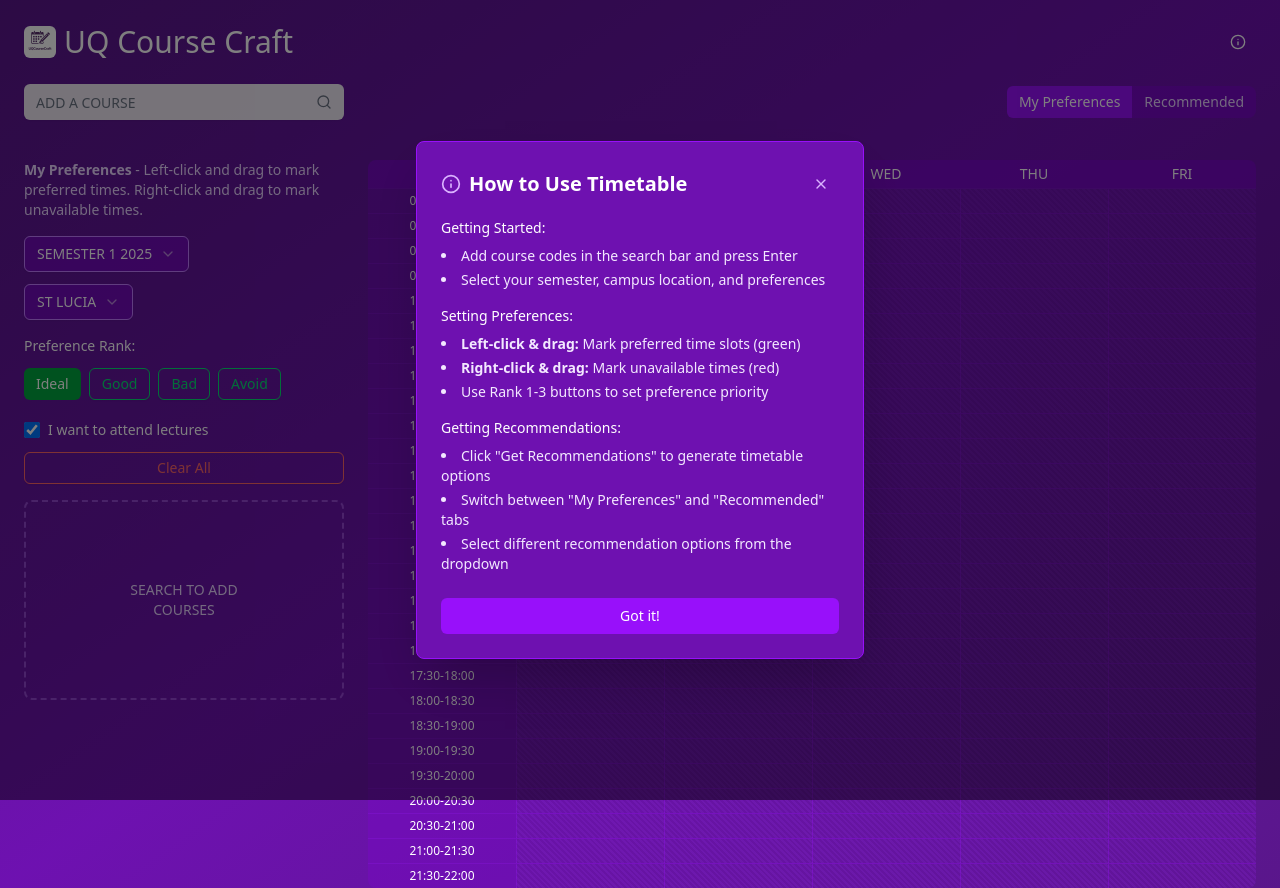
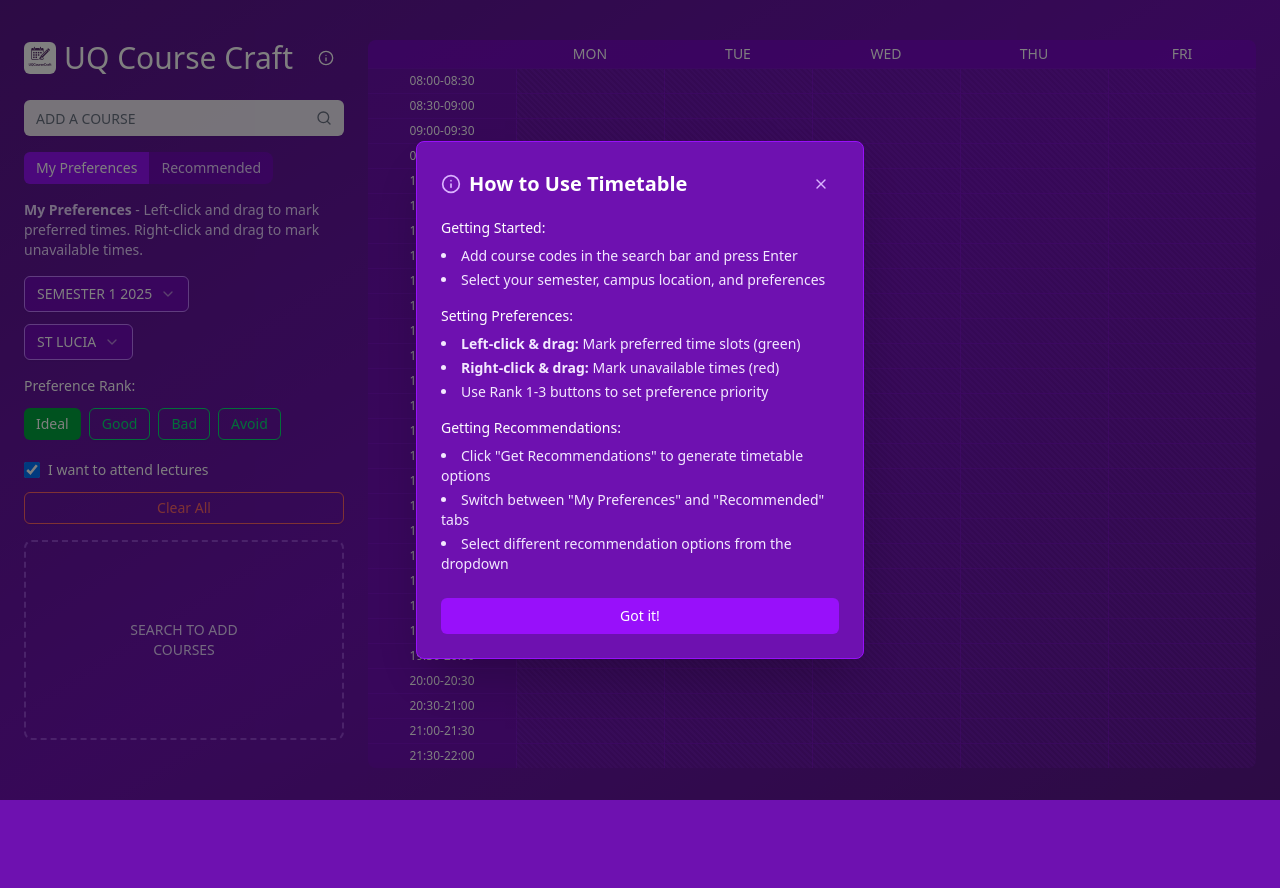
Before and after one commit to Coup3z-pixel/UQCourseCraft, a React (Vite) app in the folder frontend/: page / in a window 1280 px wide. After the commit the page ends 800 px from the top, so only its background shows below. Built offline with nearby package versions, Linux system fonts and the light colour scheme.

Commit message:
shifted ui to fill the page for no scroll bar

```diff
--- a/frontend/src/App.tsx
+++ b/frontend/src/App.tsx
@@ -482,7 +482,13 @@
       )}
 
       <header className="p-6 pb-4">
-        <div className="flex items-center justify-between mb-6">
+
+    </header>
+
+      <div className="px-6 flex gap-6">
+
+        <div className="w-80 space-y-4">
+<div className="flex items-center justify-between mb-6">
 			<div className="flex items-center h-8">
 				<img src="/favicon.png" alt="" className="h-full aspect-square bg-white rounded-md"/>
 				<h1 className="text-3xl font-light text-white ml-2">UQ Course Craft</h1>
@@ -500,7 +506,6 @@
             </div>
         </div>
 
-        <div className="flex items-center justify-between mb-6">
           <div className="relative">
             <Input
               placeholder="ADD A COURSE"
@@ -542,13 +547,8 @@
                 Recommended
               </Button>
             </div>
-          </div>
         </div>
-    </header>
 
-      <div className="px-6 flex gap-6">
-
-        <div className="w-80 space-y-4">
 {activeTab === "preferences" && (
           <div className="mb-4 text-purple-200 text-sm">
             <strong>My Preferences</strong> - Left-click and drag to mark preferred times. Right-click and drag to mark
```
